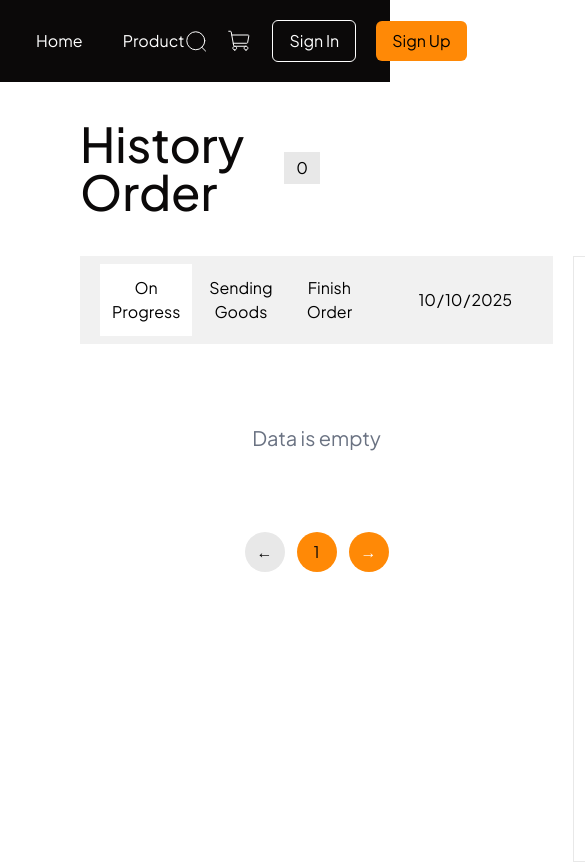
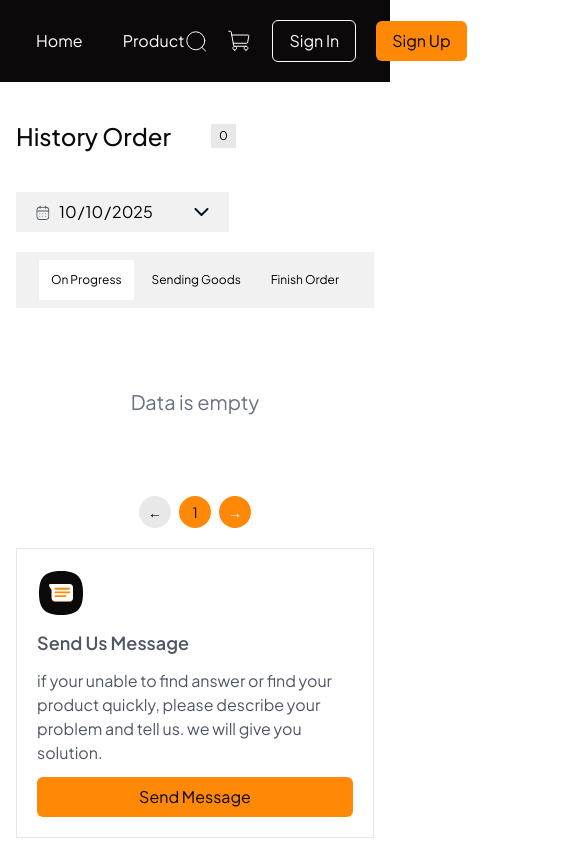
Before and after one commit to ItsnaMaulanaHasan/koda-b4-react, a React (Vite) app: page /order-history in a window 390 px wide. Shown: the top 864 px of the page, 585 px wide, since content can reach past the window. Built offline with nearby package versions, Linux system fonts and the light colour scheme; sample sign-in values are in the browser's storage.

Commit message:
feat: responsiveness history page

```diff
--- a/src/components/CardHistory.jsx
+++ b/src/components/CardHistory.jsx
@@ -23,27 +23,20 @@ function CardHistory({ dataHistory }) {
   };
   return (
     <div className="flex items-center w-full p-3 bg-[#E8E8E84D] gap-5">
-      <div className="size-36">
+      <div className="hidden md:block size-36">
         <img
           className="size-full"
           src={dataHistory.listOrders[0].image}
           alt={dataHistory.noOrder}
         />
       </div>
-      <div className="grid w-full grid-cols-[auto_auto_auto_auto]">
+      <div className="grid w-full grid-cols-[auto_auto] grid-rows-2 md:grid-cols-[auto_auto_auto_auto]">
         <div className="flex flex-col gap-3">
           <div className="flex items-center gap-2 text-[#4F5665]">
             <img src="/icon/icon-noorder.svg" alt="Icon No Order" />
             <span>No. Order</span>
           </div>
           <div className="font-bold">{dataHistory.noOrder}</div>
-          <div>
-            <a
-              href={`/order-history/${dataHistory.noOrder}`}
-              className="underline text-[#FF8906]">
-              Views Order Detail
-            </a>
-          </div>
         </div>
         <div className="flex flex-col gap-3">
           <div className="flex items-center gap-2 text-[#4F5665]">
@@ -73,6 +66,13 @@ function CardHistory({ dataHistory }) {
             {dataHistory.status}
           </div>
         </div>
+        <div>
+          <a
+            href={`/order-history/${dataHistory.noOrder}`}
+            className="underline text-[#FF8906]">
+            Views Order Detail
+          </a>
+        </div>
       </div>
     </div>
   );
--- a/src/pages/HistoryPage.jsx
+++ b/src/pages/HistoryPage.jsx
@@ -53,16 +53,20 @@ function HistoryPage() {
     setCurrentPage(pageNumber);
   };
   return (
-    <div className="px-20 py-10 mt-20">
+    <div className="px-4 py-10 mt-20 sm:px-6 md:px-10 lg:px-16 xl:px-20">
       <div className="flex items-center gap-10 mb-10">
-        <h1 className="font-medium text-5xl text-[#0B0909]">History Order</h1>
-        <span className="px-3 py-1 bg-[#E8E8E8]">{dataOrders.length}</span>
+        <h1 className="font-medium text-2xl sm:text-3xl md:text-4xl lg:text-5xl text-[#0B0909]">
+          History Order
+        </h1>
+        <span className="px-2 text-xs md:text-base md:px-3 md:py-1 py-1 bg-[#E8E8E8]">
+          {dataOrders.length}
+        </span>
       </div>
-      <div className="grid grid-cols-[2fr_1fr] gap-5">
+      <div className="grid grid-cols-1 lg:grid-cols-[2fr_1fr] gap-5">
         <div className="flex flex-col gap-10">
-          <div className="flex items-center justify-between">
-            <div className="py-2 px-5 bg-[#E8E8E899]">
-              <ul className="flex">
+          <div className="flex flex-col items-start justify-between gap-5 md:items-center md:gap-0 md:flex-row">
+            <div className="py-2 order-2 md:order-1 px-5 w-full md:w-max bg-[#E8E8E899]">
+              <ul className="flex justify-around text-xs sm:text-sm md:text-base md:justify-start">
                 <li className={`${status === "On Progress" && "bg-white"} p-3`}>
                   <button
                     className="cursor-pointer"
@@ -88,7 +92,7 @@ function HistoryPage() {
                 </li>
               </ul>
             </div>
-            <div className="py-2 px-5 bg-[#E8E8E899] min-w-40 h-full content-center">
+            <div className="py-2 px-5 order-1 md:order-2 bg-[#E8E8E899] min-w-40 h-full content-center">
               <form className="relative flex items-center gap-2">
                 <label htmlFor="dateSorting">
                   <img
@@ -121,19 +125,21 @@ function HistoryPage() {
                 <p className="text-xl">Data is empty</p>
               </div>
             ) : (
-              currentData.map((order) => <CardHistory dataHistory={order} />)
+              currentData.map((order) => (
+                <CardHistory key={order.noOrder} dataHistory={order} />
+              ))
             )}
-            <div className="flex items-center justify-center gap-3">
+            <div className="flex items-center justify-center gap-2 sm:gap-3">
               <button
                 onClick={handlePrev}
-                className="size-10 rounded-full bg-[#E8E8E8] text-black flex items-center justify-center hover:bg-gray-200 transition">
+                className="size-8 sm:size-10 rounded-full bg-[#E8E8E8] text-black flex items-center justify-center hover:bg-gray-200 transition text-sm sm:text-base">
                 ←
               </button>
               {Array.from({ length: totalPages }, (_, index) => (
                 <button
                   key={index + 1}
                   onClick={() => goToPage(index + 1)}
-                  className={`size-10 rounded-full flex items-center justify-center transition ${
+                  className={`size-8 sm:size-10 rounded-full flex items-center justify-center transition text-sm sm:text-base ${
                     currentPage === index + 1
                       ? "bg-[#FF8906] text-[#0B0909]"
                       : "bg-[#E8E8E8] text-[#A0A3BD] hover:bg-gray-300"
@@ -143,7 +149,7 @@ function HistoryPage() {
               ))}
               <button
                 onClick={handleNext}
-                className="size-10 rounded-full bg-[#FF8906] text-white flex items-center justify-center hover:bg-[#e67a05] transition">
+                className="size-8 sm:size-10 rounded-full bg-[#FF8906] text-white flex items-center justify-center hover:bg-[#e67a05] transition text-sm sm:text-base">
                 →
               </button>
             </div>
```
